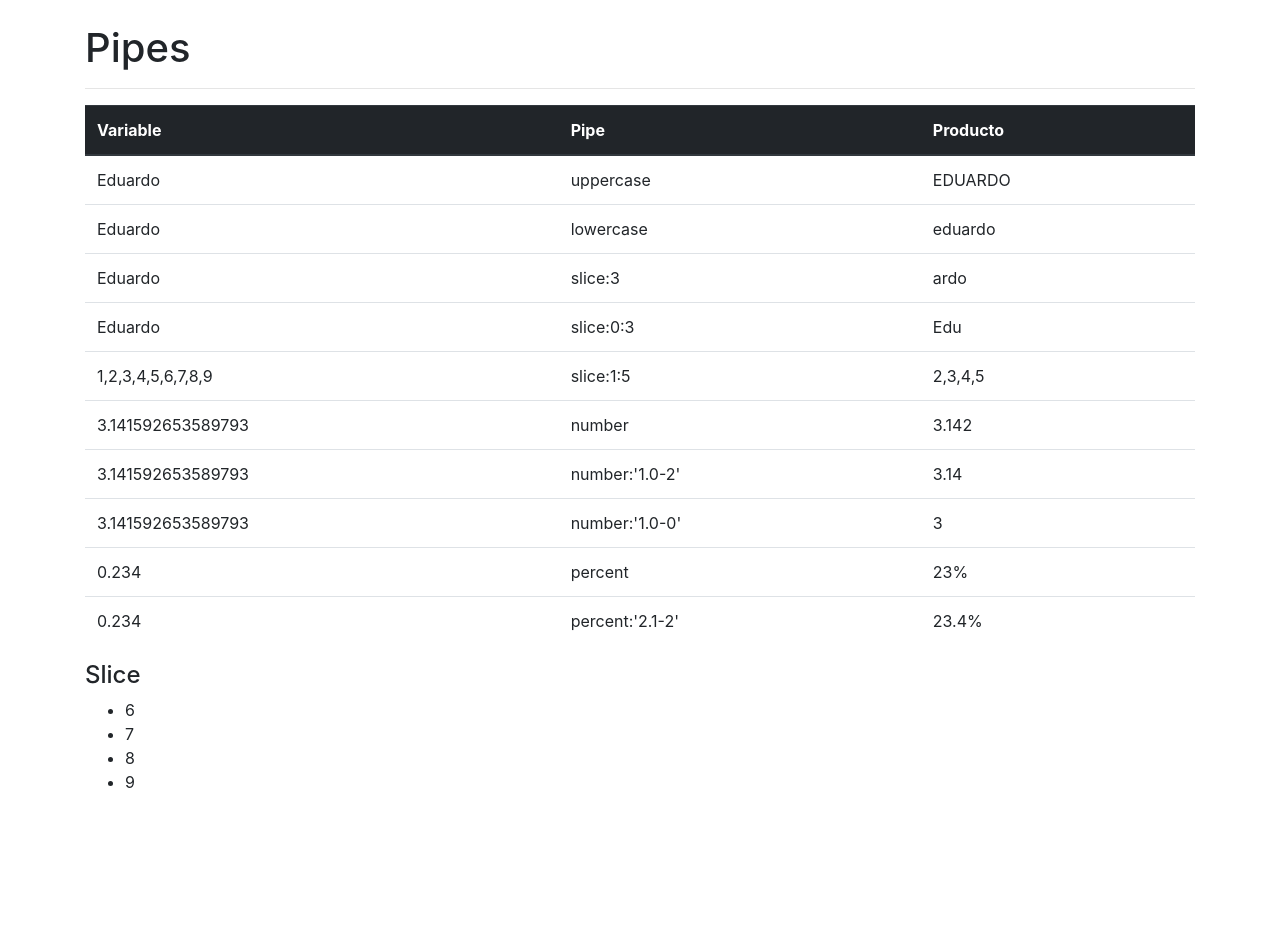
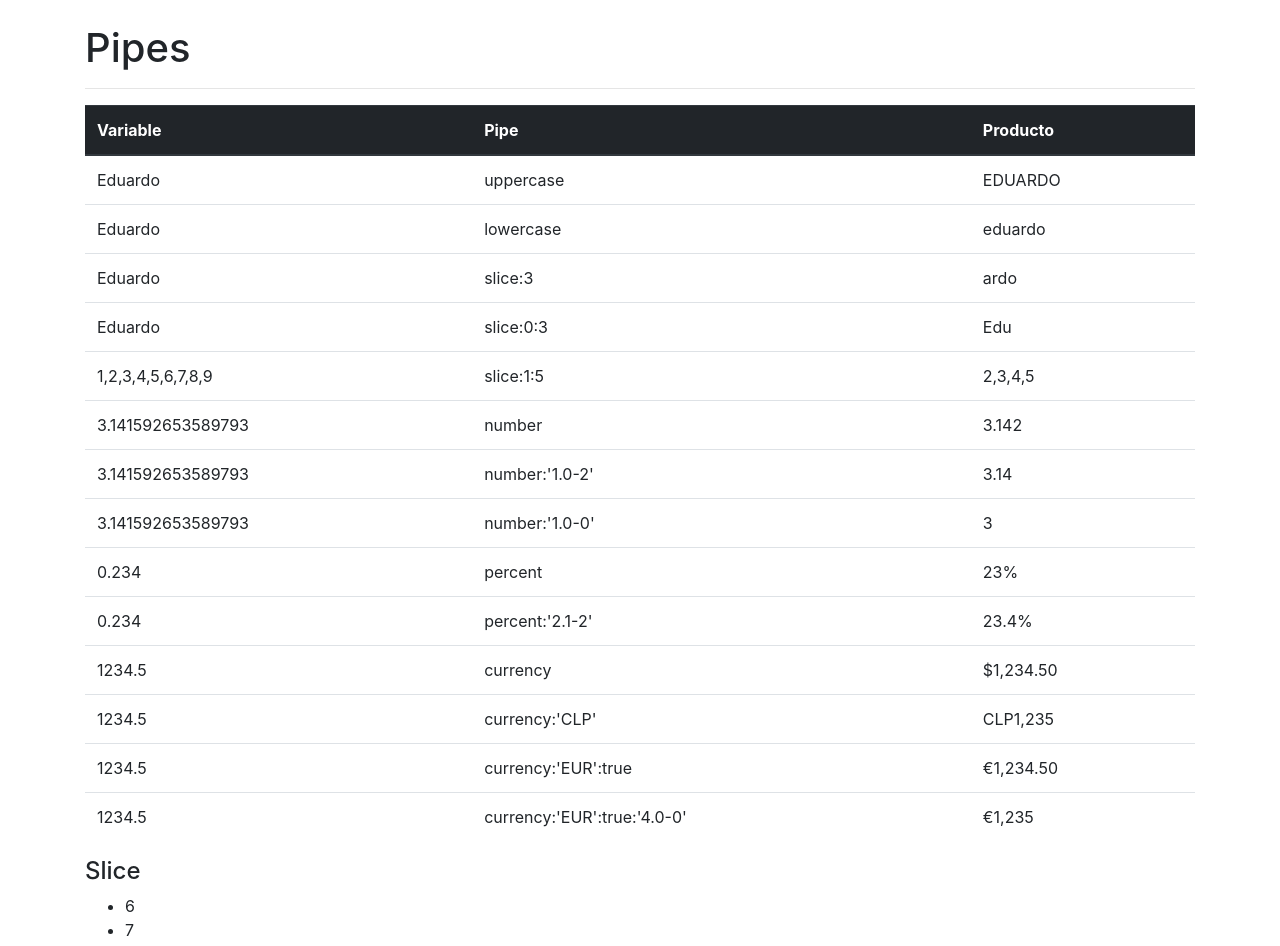
Before and after one commit to ecreyes/AngularPipes, an Angular app: page / in a window 1280 px wide. Shown: the top 946 px of the page. Before the commit the page ends 810 px from the top, so only its background shows below. Built offline with nearby package versions, Linux system fonts and the light colour scheme.

Commit message:
Pipe currency

```diff
--- a/src/app/app.component.html
+++ b/src/app/app.component.html
@@ -61,6 +61,26 @@
         <td>percent:'2.1-2'</td>
         <td>{{a | percent:'2.1-2'}}</td>
       </tr>
+      <tr>
+        <td>{{salario}}</td>
+        <td>currency</td>
+        <td>{{salario | currency}}</td>
+      </tr>
+      <tr>
+        <td>{{salario}}</td>
+        <td>currency:'CLP'</td>
+        <td>{{salario | currency:'CLP'}}</td>
+      </tr>
+      <tr>
+        <td>{{salario}}</td>
+        <td>currency:'EUR':true</td>
+        <td>{{salario | currency:'EUR':true}}</td>
+      </tr>
+      <tr>
+        <td>{{salario}}</td>
+        <td>currency:'EUR':true:'4.0-0'</td>
+        <td>{{salario | currency:'EUR':true:'4.0-0'}}</td>
+      </tr>
     </tbody>
   </table>
 
--- a/src/app/app.component.ts
+++ b/src/app/app.component.ts
@@ -10,4 +10,5 @@ export class AppComponent {
   arreglo = [1,2,3,4,5,6,7,8,9];
   PI = Math.PI;
   a:number = 0.234;
+  salario:number = 1234.5;
 }
```
